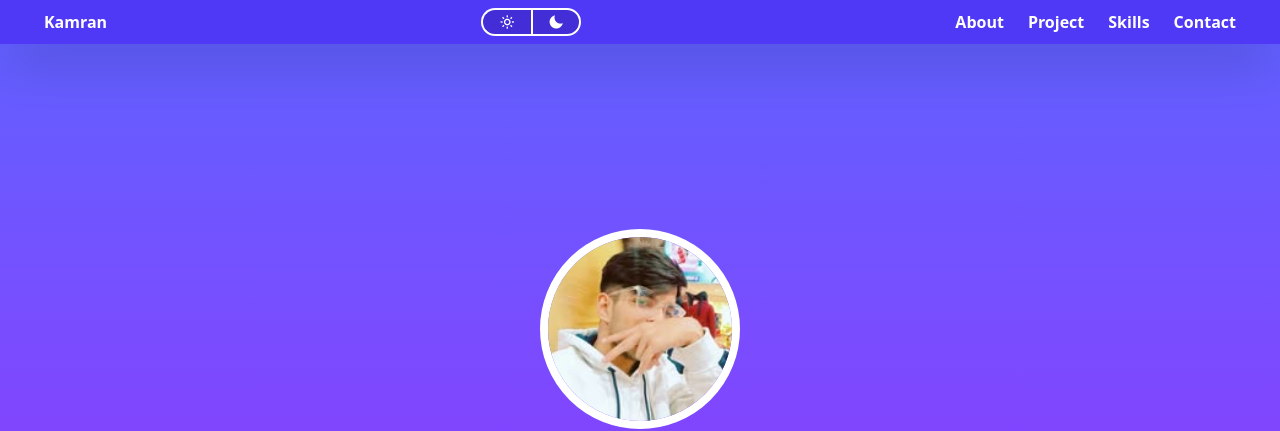
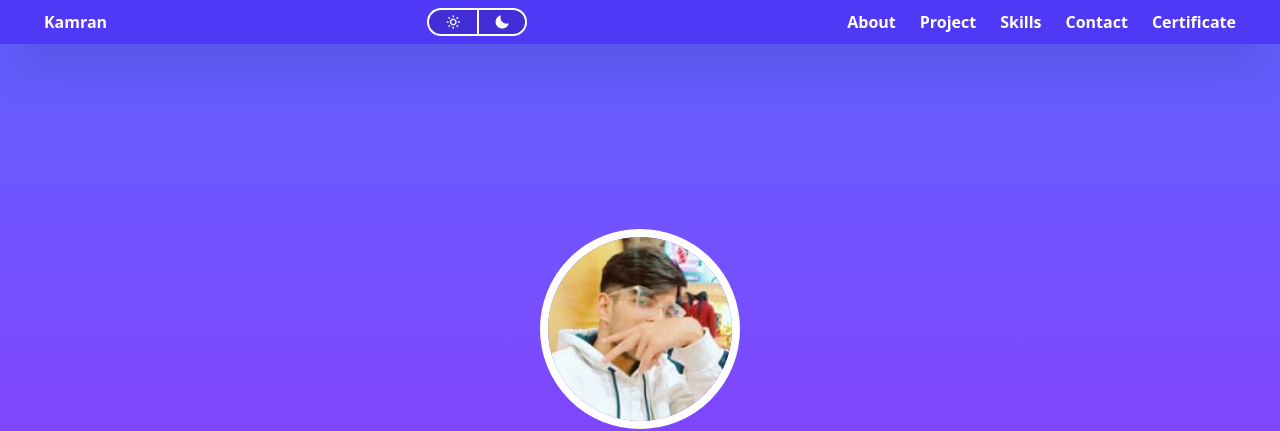
Before and after one commit to Kamran5750/Another_task, a website: page index.html in a window 1280 px wide. Shown: the top 431 px of the page. Drawn offline with nearby package versions, Linux system fonts and the light colour scheme.

Commit message:
My 1st Branch Text

```diff
--- a/index.html
+++ b/index.html
@@ -37,6 +37,7 @@
           <a href="#projects">Project</a>
           <a href="#skills">Skills</a>
           <a href="#contact">Contact</a>
+          <a href="#certificate">Certificate</a>
         </nav>
         <div class="md:hidden p-1 text-white">
           <a class="flex items-center justify-center text-white" href=""
@@ -208,7 +209,7 @@
       </div>
     </section>
     <!-- Certifications -->
-    <section class="container mx-auto bg-white p-5 md:p-20">
+    <section id="certificate" class="container mx-auto bg-white p-5 md:p-20">
       <h2 class="text-4xl font-bold my-6 text-center">Certifications</h2>
 
       <div class="grid grid-cols-1 md:grid-cols-2 gap-6">
```
